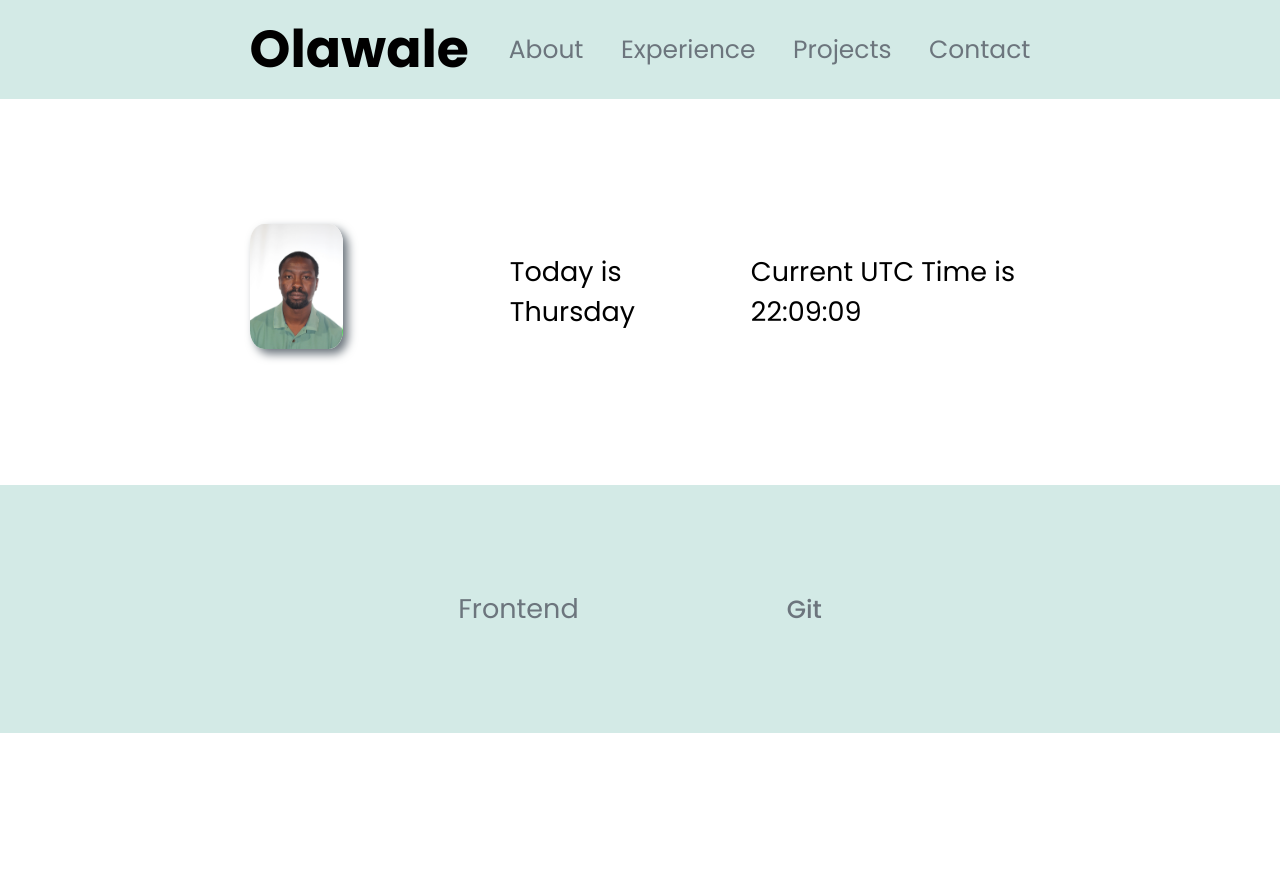
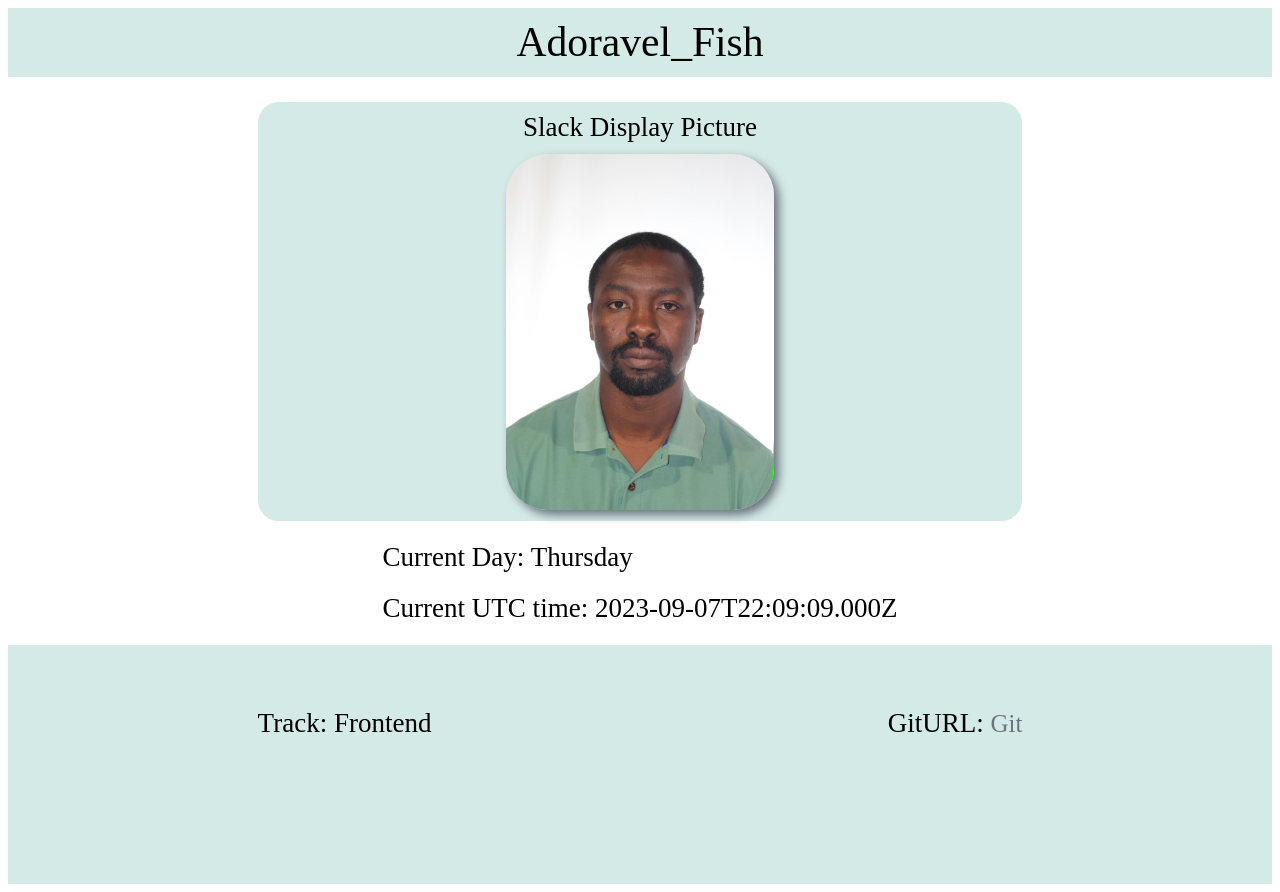
Before and after one commit to olawale-oloye/hngx_stage1, a plain HTML site: page index.html in a window 1280 px wide. Before the commit the page ends 800 px from the top, so only its background shows below. Drawn offline with nearby package versions, Linux system fonts and the light colour scheme.

Commit message:
update to files

```diff
--- a/assests/css/stylesheet.css
+++ b/assests/css/stylesheet.css
@@ -1,4 +1,4 @@
-/* Global Declaration  */
+B/* Global Declaration  */
 
 * {
   margin: 0;
@@ -11,39 +11,14 @@
 }
 
 :root {
-  --blue: #007bff;
-  --indigo: #6610f2;
-  --purple: #6f42c1;
-  --pink: #e83e8c;
-  --red: #dc3545;
-  --orange: #fd7e14;
-  --yellow: #f9cd02;
-  --green: #28a745;
-  --teal: #20c997;
-  --cyan: #17a2b8;
-  --white: #fff;
-  --gray: #6c757d;
-  --gray-dark: #343a40;
-  --primary: #6bbbae;
-  --secondary: #e5007d;
-  --highlight: #28a745;
-  --success: #28a745;
-  --info: #17a2b8;
-  --warning: #f9cd02;
-  --danger: #dc3545;
   --light: #f8faf8e1;
   --dark: #000000;
-  --tertiary: #d3eae6;
-  --quaternary: #f7c0de;
-  --breakpoint-xs: 0;
-  --breakpoint-sm: 576px;
-  --breakpoint-md: 768px;
-  --breakpoint-lg: 1024px;
-  --breakpoint-xl: 1280px;
+  --padding-body: 0 18rem;
   --padding-nav: 0.5rem 12rem;
-  --padding-body: 0 18rem;
   --padding-mobile: 0.5rem 2rem;
   --font-main: 2rem;
+  --tertiary: #d3eae6;
+  --gray: #6c757d;
 }
 
 body,
@@ -58,95 +33,83 @@ a {
   cursor: pointer;
 }
 
-button {
-  all: unset;
-}
-
-li {
-  list-style: none;
-}
-
 /* Navigation  */
 
 nav {
-  display: flex;
-  justify-content: space-between;
-  align-items: center;
   padding: var(--padding-nav);
   background-color: var(--tertiary);
-  margin-bottom: 3rem;
+  margin-bottom: 0.2rem;
+  text-align: center;
 }
 
-nav h3 {
+nav span {
   color: var(--dark);
-  font-size: 2.5rem;
+  font-size: 2rem;
 }
 
-nav ul {
-  display: flex;
-  justify-content: space-between;
-  align-items: center;
-  column-gap: 1.8rem;
-}
-
-nav .toggler {
-  display: none;
-}
-
-nav ul li a,
 footer a {
   color: var(--gray);
   font-size: 1.2rem;
 }
 
-nav ul li a:hover,
 footer a:hover {
   color: var(--dark);
 }
 
 /* Main Body  */
 #first-session {
-  display: grid;
-  grid-template-columns: 1fr 2fr;
+  display: flex;
+  flex-direction: column;
+  justify-content: space-between;
+  align-items: center;
+  padding: 1rem 12rem;
+}
+
+.left-col {
+  display: flex;
   justify-content: center;
   align-items: center;
-  padding: 1rem 12rem;
-  margin: 5rem 0;
+  flex-direction: column;
+  border: 1px transparent var(--dark);
+  border-radius: 1rem;
+  background-color: var(--tertiary);
+  padding-bottom: 0.5rem;
+  /* padding-right: 8rem; */
+  /* text-align: center; */
+}
+.left-col label {
+  padding: 0.5rem 0;
 }
 
-.main-img {
-  padding-right: 8rem;
-}
-
-.main-img img {
-  width: 100%;
-  border-radius: 15%;
+.left-col img {
+  width: 35%;
+  border-radius: 2rem;
   box-shadow: 5px 5px 10px var(--gray);
 }
 
-.info {
+.data-item {
   display: flex;
-  flex-direction: row;
+  flex-direction: column;
   justify-content: space-between;
-  align-items: center;
-  gap: 3rem;
+  align-items: flex-start;
+  gap: 1rem;
+  padding-top: 1rem;
 }
 
 /* Footer  */
 
 footer {
   display: flex;
-  justify-content: center;
+  justify-content: space-between;
   align-items: center;
-  gap: 10rem;
-  margin-top: 3rem;
   background-color: var(--tertiary);
-  color: var(--light);
-  padding: 5rem 0;
+  color: var(--dark);
+  padding: 3rem 12rem 7rem 12rem;
+  /* padding-top: 3rem;
+  padding-bottom: 7rem; */
 }
 
 footer a {
-  /* font-size: 1.6rem; */
   font-weight: 500;
 }
 
@@ -165,34 +128,8 @@ footer p {
     font-size: 1.5rem;
   }
 
-  nav ul {
-    flex-direction: column;
-    position: fixed;
-    top: -150%;
-    left: 17%;
-    width: 50%;
-    background: var(--light);
-    text-align: center;
-    padding: 3rem 2rem;
-    border-radius: 2rem 4rem 2rem 4rem;
-    transition: 0.5s;
-  }
-
-  nav ul li {
-    padding: 1rem 0;
-  }
-
-  nav .toggler {
-    display: inline-block;
-  }
-
-  .ri-close-line {
-    display: none;
-  }
-
   #first-session {
     display: grid;
-    grid-template-columns: 1fr;
     padding: 1rem 2rem;
     margin: 1rem 0;
   }
@@ -205,4 +142,9 @@ footer p {
     flex-direction: column;
     margin-top: 2rem;
   }
+
+  footer {
+    flex-direction: column;
+    padding: 1rem 2rem 6rem 2rem;
+  }
 }
--- a/assests/js/main.js
+++ b/assests/js/main.js
@@ -15,41 +15,15 @@ const navList = document.querySelector("nav ul");
 
 // To display Day of the Week
 const currentDateValue = days[new Date().getDay()];
-document.querySelector(
-  ".current-day"
-).textContent = `Today is ${currentDateValue}`;
+document.querySelector(".current-day").textContent = currentDateValue;
 
 // To display the current UTC time
 const currentUTCTImeValue = new Date(
   new Date().getTime() - new Date().getTimezoneOffset() * 60000
 )
   .toISOString()
-  .toString()
-  .slice(11, 19);
+  .toString();
 
-document.querySelector(
-  ".current-time"
-).textContent = `Current UTC Time is ${currentUTCTImeValue}`;
+document.querySelector(".current-time").textContent = currentUTCTImeValue;
 
-// Toggler
-openNav.addEventListener("click", function () {
-  navList.style.top = "17%";
-  openNav.style.display = "none";
-  closeNav.style.display = "block";
-});
-
-function closeNavToggler() {
-  navList.style.top = "-70%";
-  openNav.style.display = "block";
-  closeNav.style.display = "none";
-}
-
-closeNav.addEventListener("click", function () {
-  closeNavToggler();
-});
-
-document.querySelectorAll("nav ul li a").forEach((navList) => {
-  navList.addEventListener("click", function () {
-    closeNavToggler();
-  });
-});
+// .slice(11, 19)
--- a/index.html
+++ b/index.html
@@ -23,40 +23,43 @@
     />
     <link rel="stylesheet" href="/assests/css/stylesheet.css" />
 
-    <title>Olawale's Portfolio</title>
+    <title>Olawale's Data Showcase</title>
   </head>
   <body>
     <nav>
-      <h3 data-testid="slackUserName">Olawale</h3>
-      <ul>
-        <li><a href="#">About</a></li>
-        <li><a href="#">Experience</a></li>
-        <li><a href="#">Projects</a></li>
-        <li><a href="#">Contact</a></li>
-      </ul>
-      <div class="toggler">
-        <i class="ri-menu-line"></i> <i class="ri-close-line"></i>
-      </div>
+      <label></label>
+      <span data-testid="slackUserName">Adoravel_Fish</span>
     </nav>
     <main>
       <section id="first-session">
-        <div class="main-img">
+        <div class="left-col">
+          <label> Slack Display Picture </label>
+
           <img
             src="/assests/images/Passport.JPG"
             alt="Olawale's Portrait"
             data-testid="slackDisplayImage"
           />
         </div>
-        <div class="info">
-          <p data-testid="currentDayOfTheWeek" class="current-day"></p>
-          <p data-testid="currentUTCTime" class="current-time">
-            Current UTC time
-          </p>
+        <div class="data-item">
+          <div class="data-item-label-1">
+            <label>Current Day: </label>
+            <span class="current-day" data-testid="currentDayOfTheWeek"></span>
+          </div>
+          <div class="data-item-label-2">
+            <label>Current UTC time: </label>
+            <span class="current-time" data-testid="currentUTCTime"></span>
+          </div>
         </div>
       </section>
       <footer id="footer-items">
-        <div class="track"><p data-testid="myTrack">Frontend</p></div>
+        <div class="track">
+          <label>Track: </label><span data-testid="myTrack">Frontend</span>
+        </div>
+
         <div class="git">
+          <label>GitURL:</label>
+
           <a
             href="https://github.com/olawale-oloye/hngx_stage1"
             data-testid="githubURL"
```
